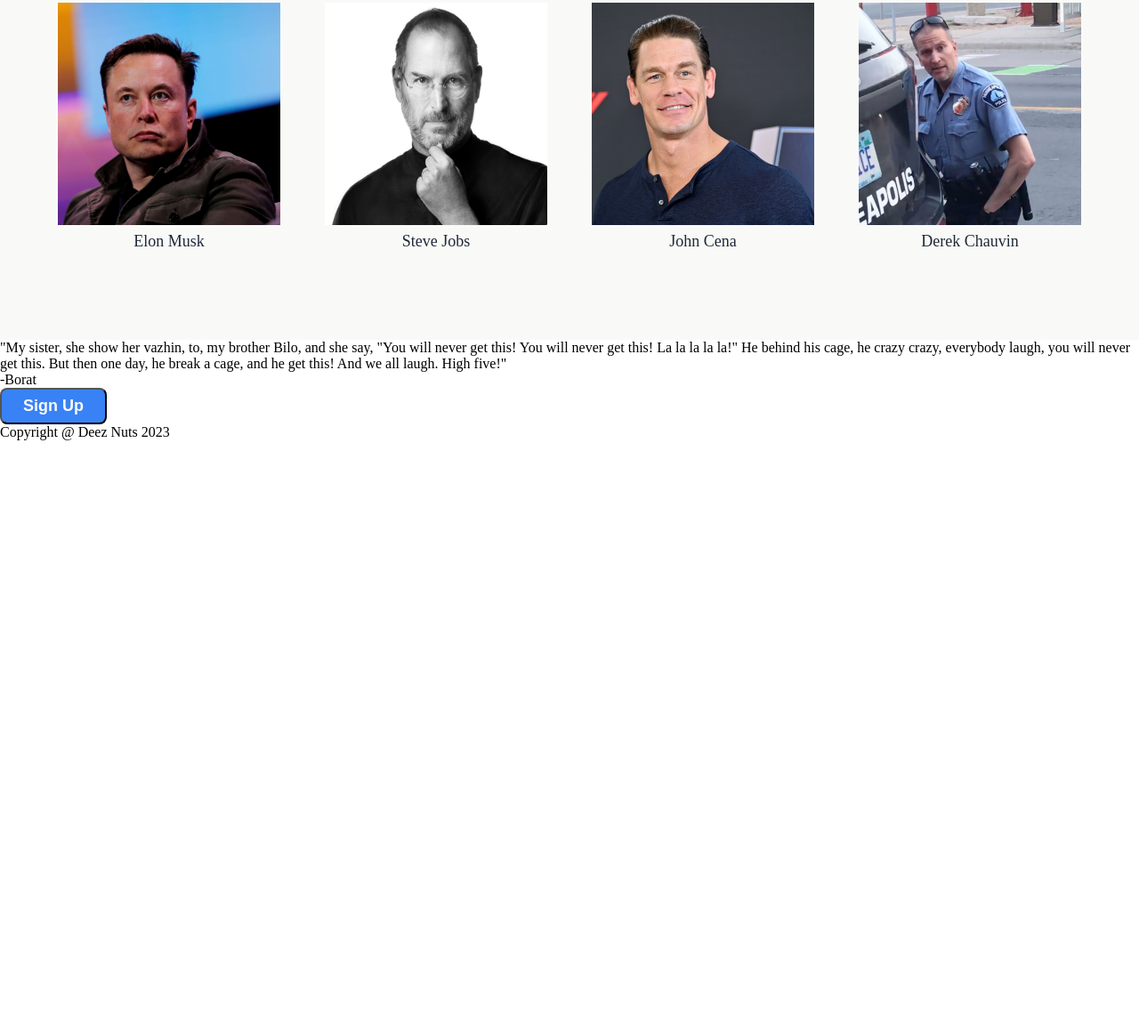
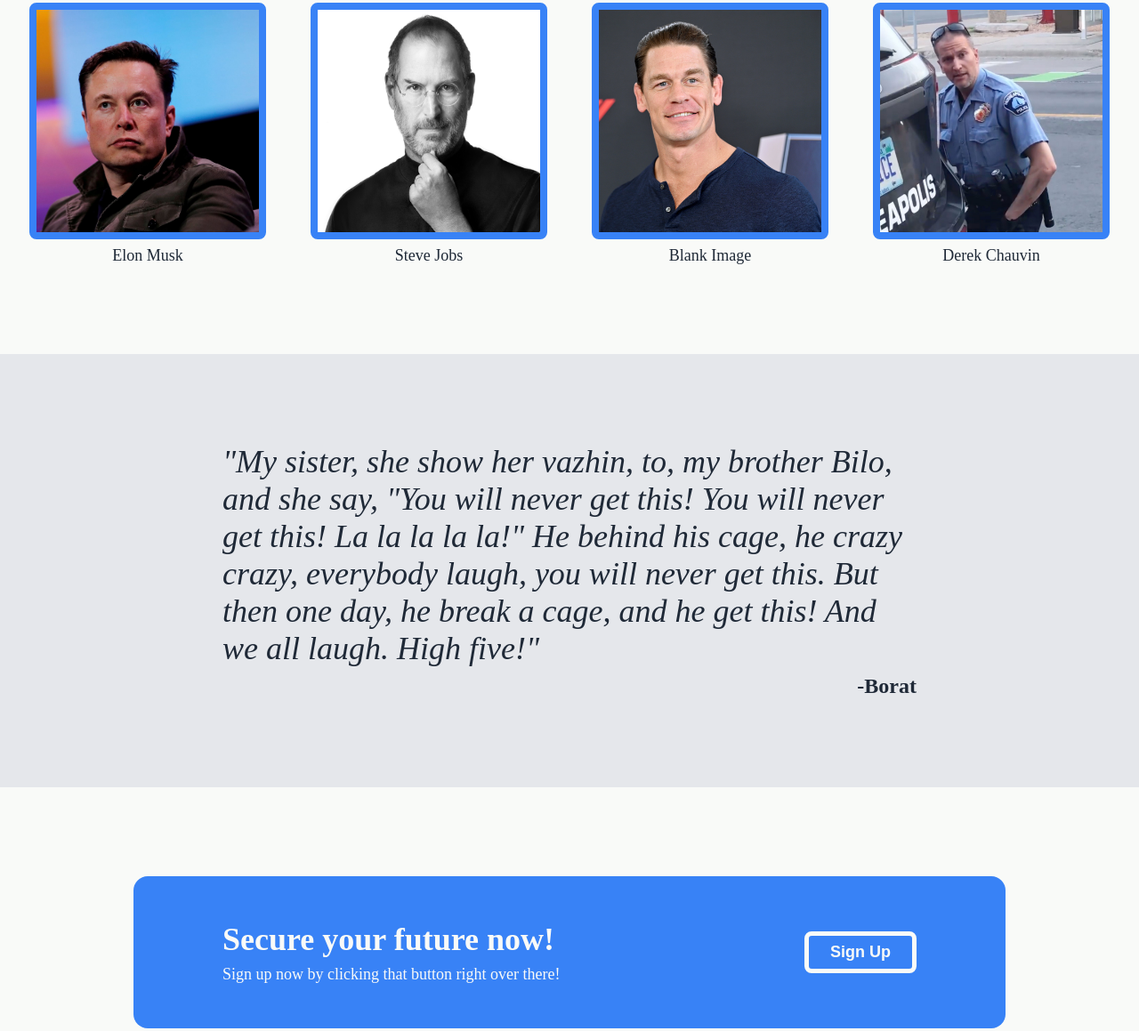
Before and after one commit to Demonism0/landing-page, a plain HTML site: page index.html in a window 1280 px wide. Shown: the part 732-1891 px from the top of the page at 89% size. Before the commit the page ends 1227 px from the top, so only its background shows below. Drawn offline with Linux system fonts and the light colour scheme.

Commit message:
Completed Third and Fourth Body, and Footer
Completed the third section (quote) and the fourth (call to action)
Added borders to the images in second section
Completed CSS styles for all these sections, including the footer.

```diff
--- a/index.html
+++ b/index.html
@@ -35,7 +35,7 @@
                 <img class="profile-image" src="./images/steve-jobs.png" alt="Steve Jobs">Steve Jobs
             </div>
             <div class="profile">
-                <img class="profile-image" src="./images/john-cena.jpg" alt="John Cena">John Cena
+                <img class="profile-image" src="./images/john-cena.jpg" alt="John Cena">Blank Image
             </div>
             <div class="profile">
                 <img class="profile-image" src="./images/derek-chauvin.jpg" alt="Derek Chauvin">Derek Chauvin
@@ -51,8 +51,8 @@
     <div class="body fourth">
         <div class="fourth-container">
             <div class="fourth-left">
-                <div class="call-to-action"></div>
-                <div class="more-text"></div>
+                <div class="call-to-action">Secure your future now!</div>
+                <div class="more-text">Sign up now by clicking that button right over there!</div>
             </div>
             <button class="fourth-signup">Sign Up</button>
         </div>
--- a/style.css
+++ b/style.css
@@ -106,4 +106,68 @@ button {
 .profile-image {
     width: 250px;
     height: 250px;
+    border: 8px solid #3882f6;
+    border-radius: 8px;
 }
+
+.body.third {
+    background-color: #e5e7eb;
+    padding: 100px 250px;
+    display: flex;
+    flex-direction: column;
+    gap: 8px;
+}
+
+.quote {
+    color: #1f2937;
+    font-size: 36px;
+    font-weight: lighter;
+    font-style: italic;
+}
+
+.person {
+    color: #1f2937;
+    font-size: 24px;
+    font-weight: bold;
+    align-self: self-end;
+}
+
+.body.fourth {
+    padding: 100px 150px;
+    background-color: #f9faf8;
+}
+
+.fourth-container {
+    background-color: #3882f6;
+    border-radius: 16px;
+    padding: 50px 100px;
+    display: flex;
+    justify-content: space-between;
+    align-items: center;
+}
+
+.call-to-action {
+    color: #f9faf8;
+    font-size: 36px;
+    font-weight: bold;
+    margin-bottom: 8px;
+}
+
+.more-text {
+    color: #f9faf8;
+    font-size: 18px;
+}
+
+button.fourth-signup {
+    border: 5px solid #f9faf8;
+}
+
+.footer {
+    display: flex;
+    justify-content:center;
+    background-color: #1f2937;
+    padding: 24px 150px;
+    align-items: center;
+    color:#f9faf8;
+    font-size: 18px;
+}
```
Also changed, not shown: 1 other file.
